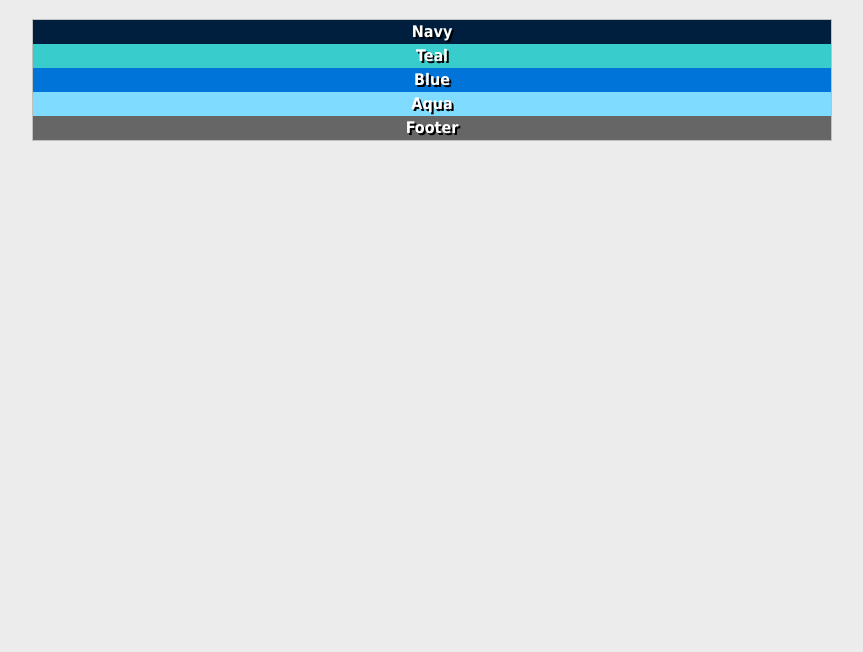
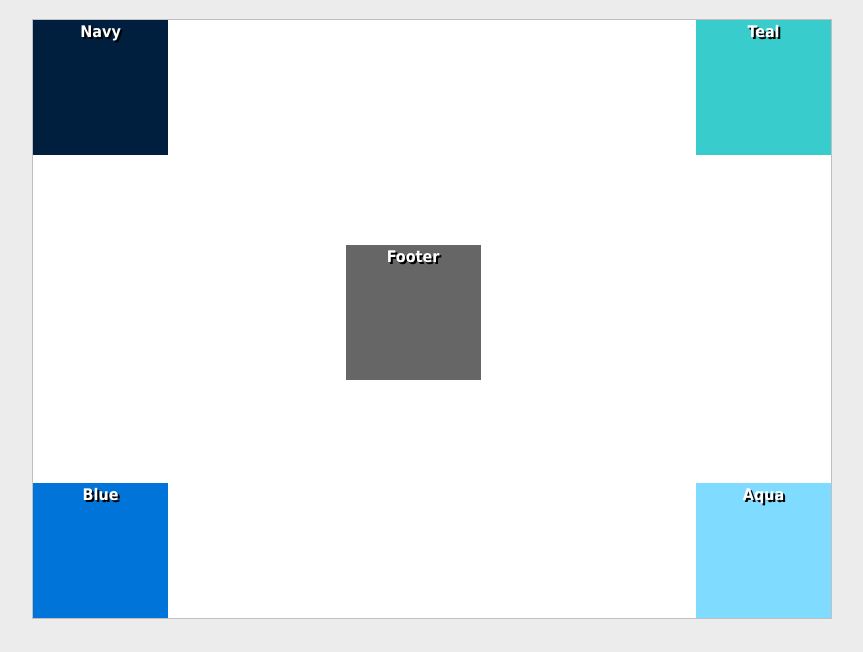
Before and after one commit to R0SYA8/it-pearl, a plain HTML site: page positioning-lab/absolute-2.html in a window 1280 px wide. Shown: the part 148-800 px from the top of the page, without its empty margins (208-1071 px from the left). Drawn offline with Linux system fonts and the light colour scheme.

Commit message:
added items

```diff
--- a/positioning-lab/absolute-2.html
+++ b/positioning-lab/absolute-2.html
@@ -28,24 +28,52 @@
       background-color: #FFF;
       border: 1px solid #c0c0c0;
       width: 800px;
+      height:600px;
       margin-right: auto;
       margin-left: auto;
       text-shadow: 2px 2px #000;
+      position:relative;
     }
     #navy {
       background-color: #001f3f;
+      position: absolute;
+      top:0;
+      left:0;
+      width:135px;
+      height:135px;
     }
     #teal {
       background-color: #39CCCC;
+      position:absolute;
+      top:0;
+      right:0;
+      width:135px;
+      height:135px;
     }
     #blue {
       background-color: #0074D9;
+      position:absolute;
+      bottom:0;
+      left:0;
+      width:135px;
+      height:135px;
     }
     #aqua {
       background-color: #7FDBFF;
+      position:absolute;
+      bottom:0;
+      right:0;
+      width:135px;
+      height:135px;
     }
     #footer {
       background-color: #666;
+      width:135px;
+      height:135px;
+      position:absolute;
+      top:225px;
+      left:312.5px;
+
     }
     h1 {
       color: #000;
```
Also changed, not shown: positioning-lab/absolute-1.html (+24 -0 lines), positioning-lab/float-1.html (+3 -0 lines), positioning-lab/float-2.html (+17 -0 lines).
